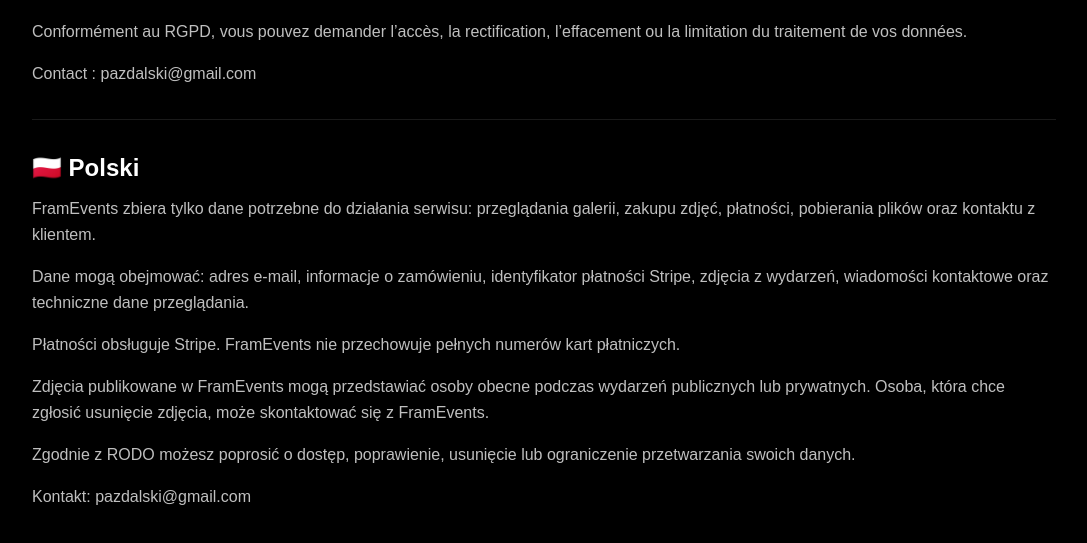
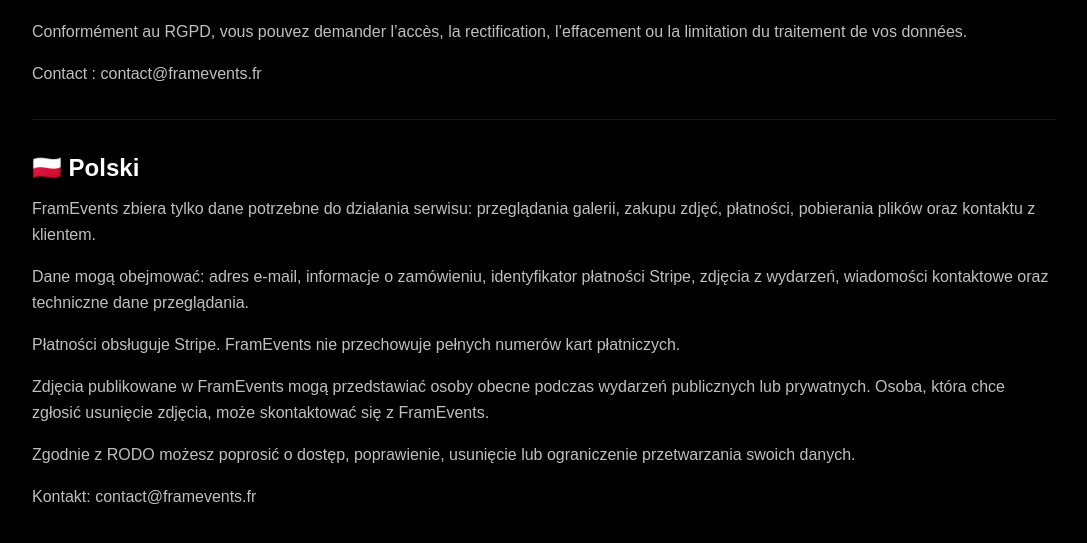
Before and after one commit to pazdalski-k/framevents, a Next.js app: page /privacy in a window 1280 px wide. Shown: the part 559-1102 px from the top of the page, without its empty margins (96-1183 px from the left). Built offline with nearby package versions, Linux system fonts and the light colour scheme.

Commit message:
Restore business contact email

```diff
--- a/app/page.tsx
+++ b/app/page.tsx
@@ -5,7 +5,7 @@
 export const dynamic = 'force-dynamic'
 
 const instagramUrl = 'https://www.instagram.com/kristof.pazdalski'
-const contactEmail = 'pazdalski@gmail.com'
+const contactEmail = 'contact@framevents.fr'
 
 export default async function Home({
   searchParams,
--- a/app/privacy/page.tsx
+++ b/app/privacy/page.tsx
@@ -45,7 +45,7 @@
               l’effacement ou la limitation du traitement de vos données.
             </p>
             <p className="mt-4">
-              Contact : pazdalski@gmail.com
+              Contact : contact@framevents.fr
             </p>
           </div>
 
@@ -77,7 +77,7 @@
               lub ograniczenie przetwarzania swoich danych.
             </p>
             <p className="mt-4">
-              Kontakt: pazdalski@gmail.com
+              Kontakt: contact@framevents.fr
             </p>
           </div>
         </section>
--- a/app/terms/page.tsx
+++ b/app/terms/page.tsx
@@ -46,7 +46,7 @@
             </p>
             <p className="mt-4">
               Toute demande concernant une image, un retrait, une erreur de commande
-              ou une question juridique peut être envoyée à : pazdalski@gmail.com
+              ou une question juridique peut être envoyée à : contact@framevents.fr
             </p>
           </div>
 
@@ -79,7 +79,7 @@
             </p>
             <p className="mt-4">
               W sprawie zdjęcia, usunięcia fotografii, błędu zamówienia lub pytań
-              prawnych można pisać na: pazdalski@gmail.com
+              prawnych można pisać na: contact@framevents.fr
             </p>
           </div>
         </section>
```
